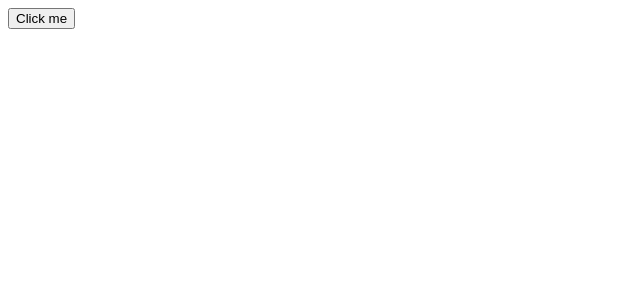
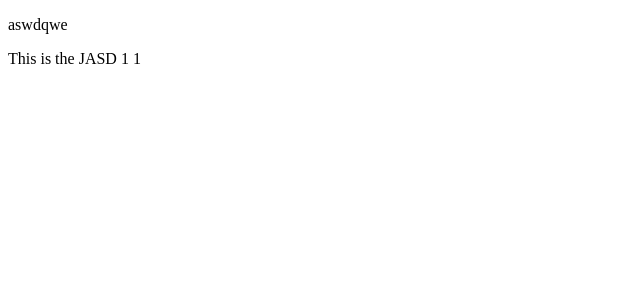
Before and after one commit to leo1104/cipher-schools-webapp, a React (Vite) app: page /1/about/1 in a window 1280 px wide. Shown: the top 300 px of the page, without its empty margins (0-640 px from the left). Built offline with nearby package versions, Linux system fonts and the light colour scheme.

Commit message:
useParams

```diff
--- a/src/App.jsx
+++ b/src/App.jsx
@@ -2,12 +2,28 @@ import styled from 'styled-components'
 import About from './About'
 import Nav from './Nav';
 import Jasd from './Jasd';
+import {
+  createBrowserRouter,
+  RouterProvider,
+} from "react-router-dom";
+
+
+
 
 const Button = styled.button`
 background-color: red;
 border-radius: 20px;
 `
+
+
+
+
 function App() {
+
+
+
+
+
 
 //make an array and render the elements of the array on the webpage
 // const arr = [1,2,3,"Array"]
@@ -173,24 +189,75 @@ function fun1(arg1) {
 
 
 
+//prop is the 1st and only argument that you pass to a functional based component if used as a tag
+//react router dom
+{/* //called this function on render */}
+{/* <button onClick={qqq("arg1 called")}>Click me</button> */}
+
+
+{/* <Nav handleClick={fun1}/> */}
+
+
+{/* //functional based component can also be defined like this: */}
+{/* {Nav("qwe","yyye")} */}
+{/* {
+  shoppingList.map((prod)=>{
+    return(<Jasd title={prod.title} desc={prod.desc} eligible={prod.eligibleToBuy}/>)
+  })
+} */}
+{/* //camel case  */}
+{/* //onclick event   */}
+
+
+//createBrowserRouter is a function
+//1 argument array of objects
+
+//name of path /home,/about,/...
+
+//whatever we want to render or show to the users comes inside path
+
+
+
+
+
+
+
+//add your own components instead of these div tags in elements
+
+
+//make your own component and render Ids
+const router = createBrowserRouter([
+  {
+    path: "/",
+    element: <div>Hello qwerwer!</div>,
+  },
+  {
+    path: ":subProdId/about/:prodId",
+    element: <Jasd/>,
+  },
+]);
+
+
+
+
+
+
+// console.log(router);
+
+
+
 
 
 
   return (
     <>
-    {/* //called this function on render */}
-{/* <button onClick={qqq("arg1 called")}>Click me</button> */}
+<Nav/>
 
 
-<Nav handleClick={fun1}/>
+<RouterProvider router={router} />
 
-    {/* {
-      shoppingList.map((prod)=>{
-        return(<Jasd title={prod.title} desc={prod.desc} eligible={prod.eligibleToBuy}/>)
-      })
-    } */}
-{/* //camel case  */}
-    {/* //onclick event   */}
+
+
 
     </>
   )
--- a/src/Jasd.jsx
+++ b/src/Jasd.jsx
@@ -1,11 +1,13 @@
 import React from 'react'
+import { useParams } from 'react-router-dom';
+function Jasd() {
 
-function Jasd({title,desc,eligible}) {
+
+const {prodId,subProdId} = useParams();
+
   return (
     <>
-    <h1>{title}</h1>
-    <p>{desc}</p>
-    <p>{eligible}</p>
+    This is the JASD {prodId} {subProdId}
     </>
   )
 }
--- a/src/Nav.jsx
+++ b/src/Nav.jsx
@@ -1,16 +1,17 @@
 import React from 'react'
 //props
-function Nav({handleClick}) {
+function Nav(arg1,arg2) {
 
 //destructure the props/argument coming
-
+console.log(arg1,arg2);
 
 // const {name,age,isTeacher} = props //destructuring
 
 
   return (
     <div>
-      <button onClick={()=>handleClick("heyyy")}>Click me</button>
+      {/* <button onClick={()=>handleClick("heyyy")}>Click me</button> */}
+    <p>aswdqwe</p>
     </div>
   )
 }
```
